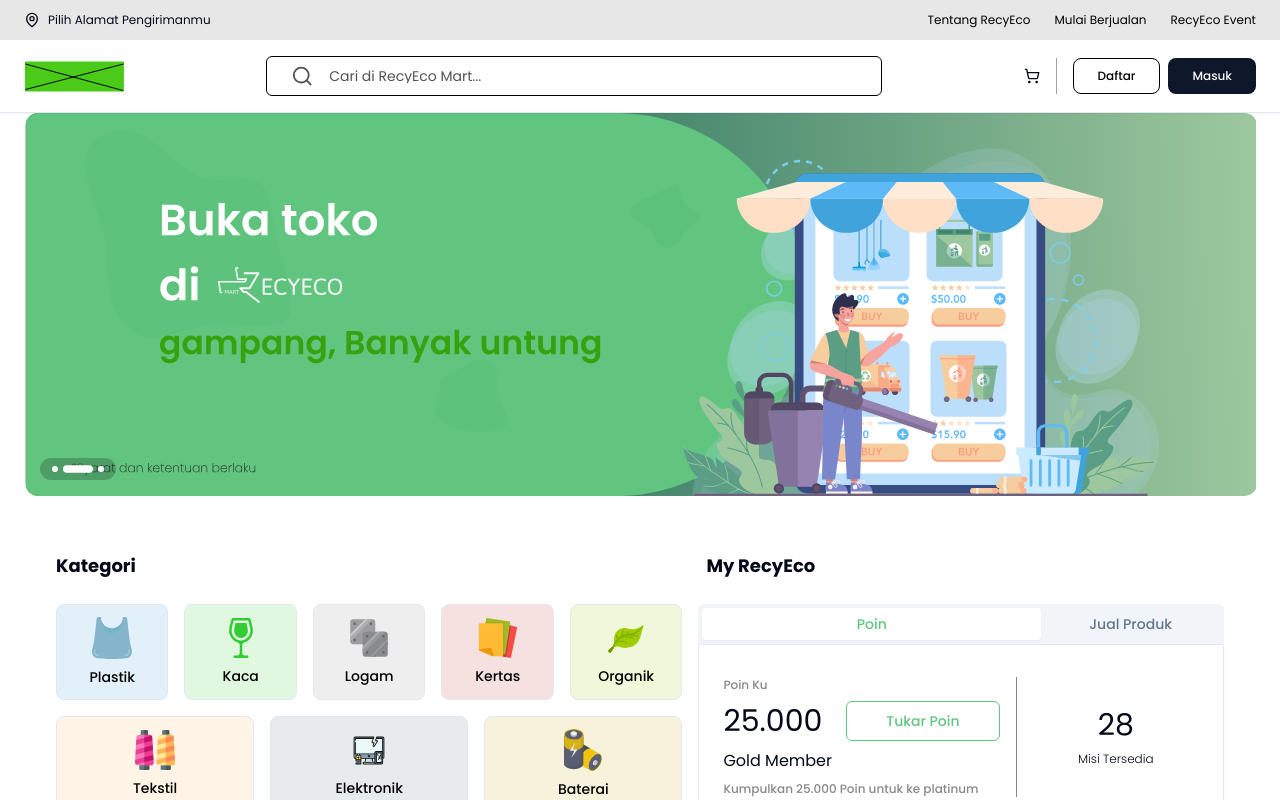
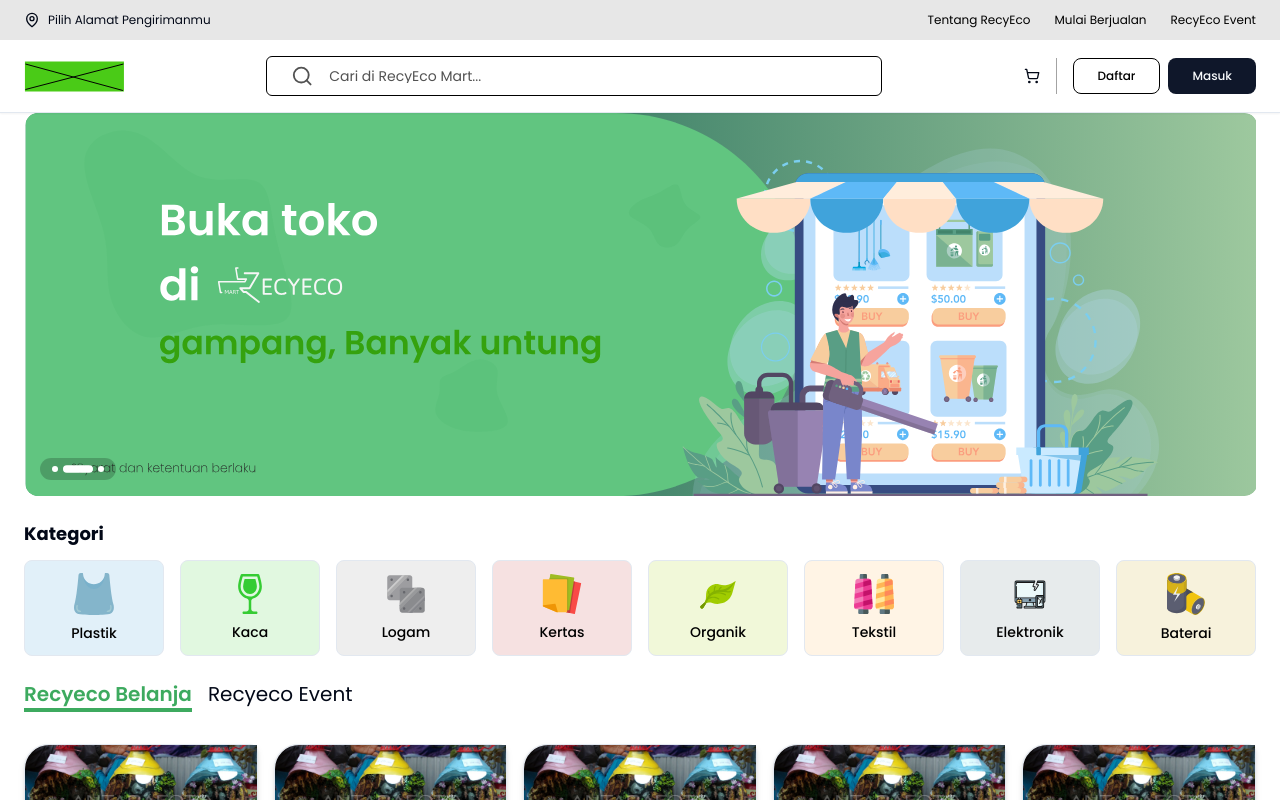
Before and after one commit to proxo-pt/recyeco-fe, a Next.js app: page / in a window 1280 px wide. Shown: the top 800 px of the page. Built offline with nearby package versions, Linux system fonts and the light colour scheme.

Commit message:
chore: Remove Tabs from Card Kategori component

```diff
--- a/package.json
+++ b/package.json
@@ -15,9 +15,7 @@
     "@radix-ui/react-avatar": "^1.0.4",
     "@radix-ui/react-dropdown-menu": "^2.0.6",
     "@radix-ui/react-icons": "^1.3.0",
-    "@radix-ui/react-progress": "^1.0.3",
     "@radix-ui/react-slot": "^1.0.2",
-    "@radix-ui/react-tabs": "^1.0.4",
     "class-variance-authority": "^0.7.0",
     "clsx": "^2.1.0",
     "embla-carousel-autoplay": "^8.0.0",
--- a/src/features/Main/components/Kategori/index.tsx
+++ b/src/features/Main/components/Kategori/index.tsx
@@ -1,17 +1,14 @@
 'use client';
+import { FC } from 'react';
+import Link from 'next/link';
 import { Button } from '@/components/ui/button';
-import { Card, CardContent } from '@/components/ui/card';
 import Icon from '@/components/ui/icon';
-import { Progress } from '@/components/ui/progress';
-import { Tabs, TabsContent, TabsList, TabsTrigger } from '@/components/ui/tabs';
 import { CategoryItems } from '@/constants/menu';
-import Link from 'next/link';
-import { FC } from 'react';
 
 const CardKategori: FC = () => {
   return (
-    <div className="flex lg:flex-row flex-col gap-4 items-start justify-center p-8 bg-white rounded-lg mt-6">
-      <div className="flex-1 flex flex-col gap-6 mb-4">
+    <div className="flex lg:flex-row flex-col gap-4 items-start justify-center bg-white rounded-lg mt-6">
+      <div className="flex-1 flex flex-col gap-3 mb-4">
         <h1 className="text-lg font-bold">Kategori</h1>
         <div className="flex flex-wrap gap-4 items-center justify-center">
           {CategoryItems.map(({ id, backgroundColor, borderColor, label }) => (
@@ -29,49 +26,6 @@ const CardKategori: FC = () => {
           ))}
         </div>
       </div>
-      <div className="basis-[45%] flex flex-col gap-6 w-full justify-center">
-        <h1 className="text-lg font-bold ml-2">My RecyEco</h1>
-        <div className="rounded-md">
-          <Tabs defaultValue="poin" className="w-full">
-            <TabsList className="w-full flex">
-              <TabsTrigger value="poin">Poin</TabsTrigger>
-              <TabsTrigger value="jualproduk">Jual Produk</TabsTrigger>
-            </TabsList>
-            <TabsContent value="poin">
-              <Card className="py-4 rounded-t-none">
-                <CardContent>
-                  <div className="flex md:flex-row flex-col gap-4 justify-center items-center py-4">
-                    <div className="flex-1 space-y-2 md:border-r border-recyeco-text-muted md:pr-4">
-                      <p className="text-xs text-recyeco-text-muted font-medium">
-                        Poin Ku
-                      </p>
-                      <div className="flex flex-wrap gap-x-6 gap-y-1 justify-between items-center">
-                        <h1 className="text-3xl">25.000</h1>
-                        <Button
-                          variant="outline"
-                          className="flex-1 border-recyeco-primary text-recyeco-primary hover:text-recyeco-secondary"
-                        >
-                          Tukar Poin
-                        </Button>
-                      </div>
-                      <h1 className="text-base">Gold Member</h1>
-                      <p className="text-xs text-recyeco-text-muted font-medium">
-                        Kumpulkan 25.000 Poin untuk ke platinum
-                      </p>
-                    </div>
-                    <div className="basis-[35%] flex flex-col space-y-2 justify-center items-center">
-                      <h1 className="text-3xl">28</h1>
-                      <p className="text-xs font-light">Misi Tersedia</p>
-                    </div>
-                  </div>
-                  <Progress value={33} />
-                </CardContent>
-              </Card>
-            </TabsContent>
-            <TabsContent value="jualproduk">Jual Produk Tabs.</TabsContent>
-          </Tabs>
-        </div>
-      </div>
     </div>
   );
 };
```
Also changed, not shown: 1 other file (tests, documents, lock files or other folders).
